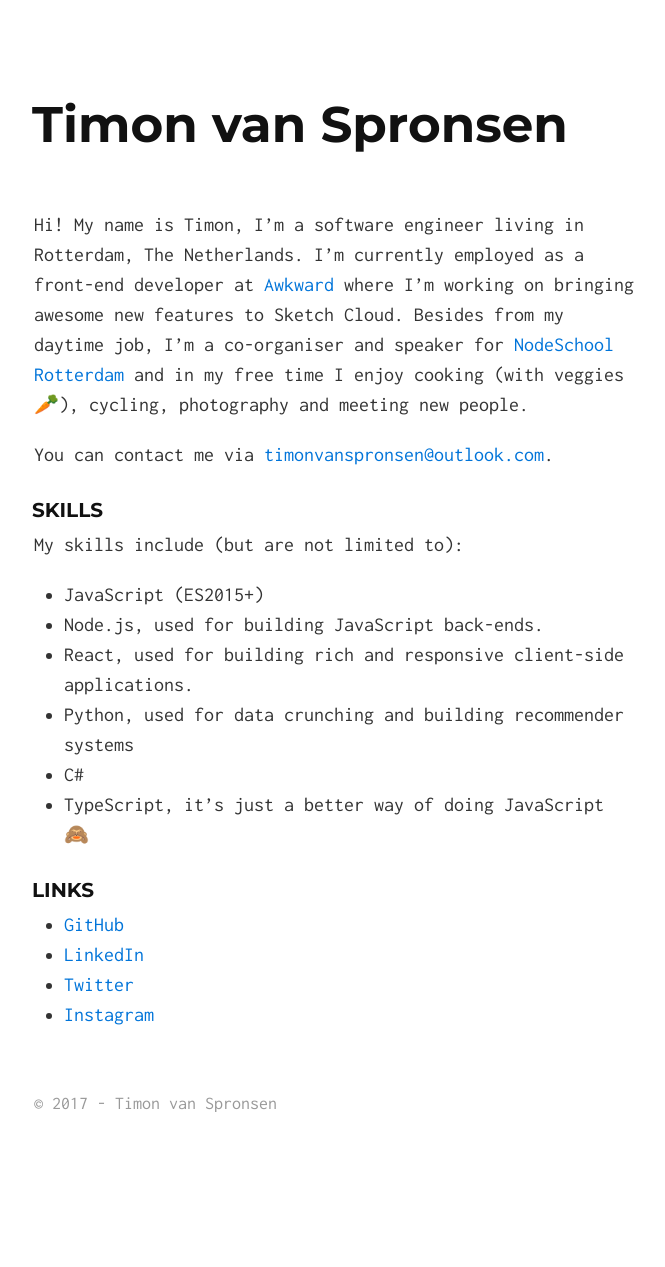
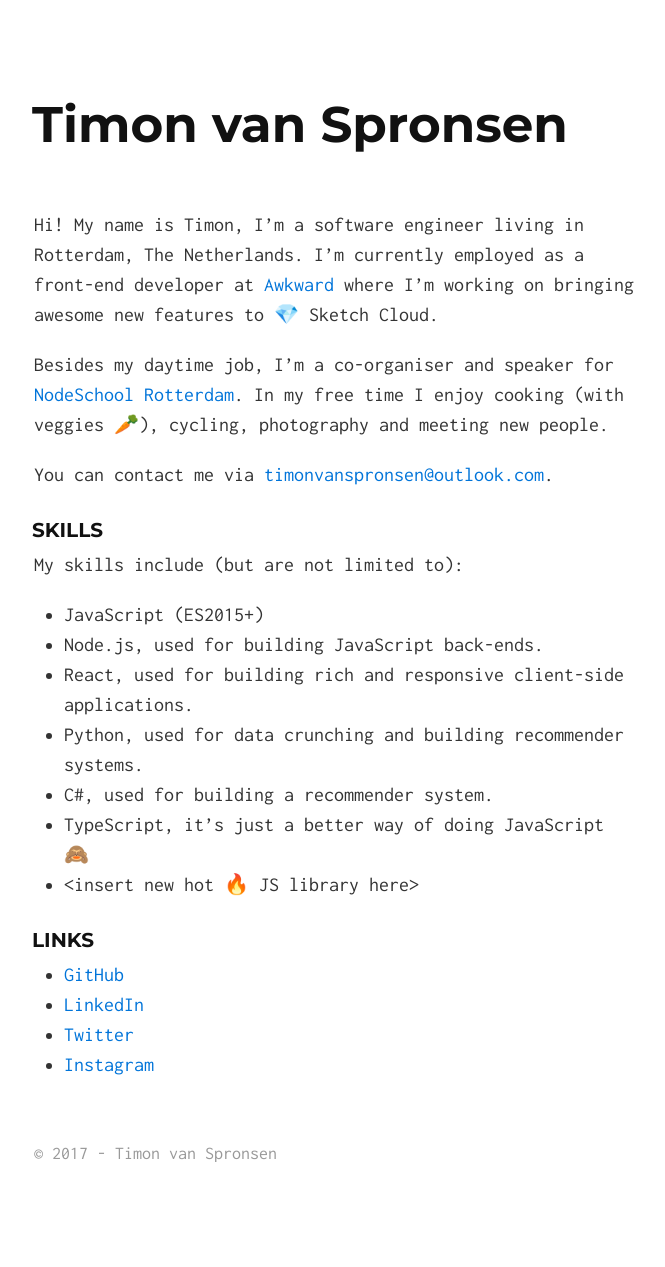
Before and after one commit to TimonVS/timonvs.github.io, a Jekyll site: the page built from index.md, in a window 1280 px wide. Shown: the whole page, without its empty margins (306-971 px from the left). Built offline with Jekyll 4.4.1, drawn with Linux system fonts in a browser that asks for light colours; Markdown is read by kramdown in place of the engine named in the settings; before the commit the page ends 1217 px from its top, so only the background shows below that.

Commit message:
Update index.md

```diff
--- a/index.md
+++ b/index.md
@@ -2,8 +2,9 @@
 layout: default
 ---
 
-Hi! My name is Timon, I'm a software engineer living in Rotterdam, The Netherlands. I'm currently employed as a front-end developer at [Awkward](https://awkward.co/) where I'm working on bringing awesome new features to Sketch Cloud.
-Besides from my daytime job, I'm a co-organiser and speaker for [NodeSchool Rotterdam](https://www.meetup.com/nodeschool-rotterdam/) and in my free time I enjoy cooking (with veggies 🥕), cycling, photography and meeting new people.
+Hi! My name is Timon, I'm a software engineer living in Rotterdam, The Netherlands. I'm currently employed as a front-end developer at [Awkward](https://awkward.co/) where I'm working on bringing awesome new features to 💎 Sketch Cloud.
+
+Besides my daytime job, I'm a co-organiser and speaker for [NodeSchool Rotterdam](https://www.meetup.com/nodeschool-rotterdam/). In my free time I enjoy cooking (with veggies 🥕), cycling, photography and meeting new people.
 
 You can contact me via [timonvanspronsen@outlook.com](mailto:timonvanspronsen@outlook.com).
 
@@ -14,9 +15,10 @@ My skills include (but are not limited to):
 - JavaScript (ES2015+)
 - Node.js, used for building JavaScript back-ends.
 - React, used for building rich and responsive client-side applications.
-- Python, used for data crunching and building recommender systems
-- C#
+- Python, used for data crunching and building recommender systems.
+- C#, used for building a recommender system.
 - TypeScript, it's just a better way of doing JavaScript 🙈
+- <insert new hot 🔥 JS library here>
 
 ### Links
 
```
